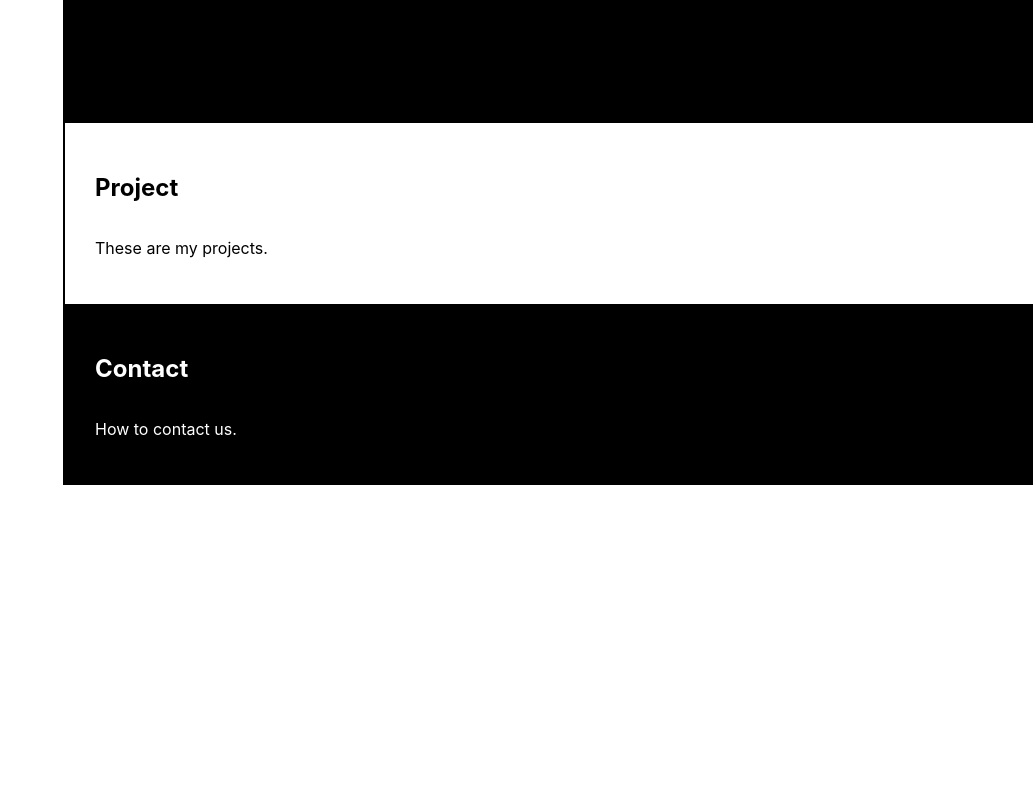
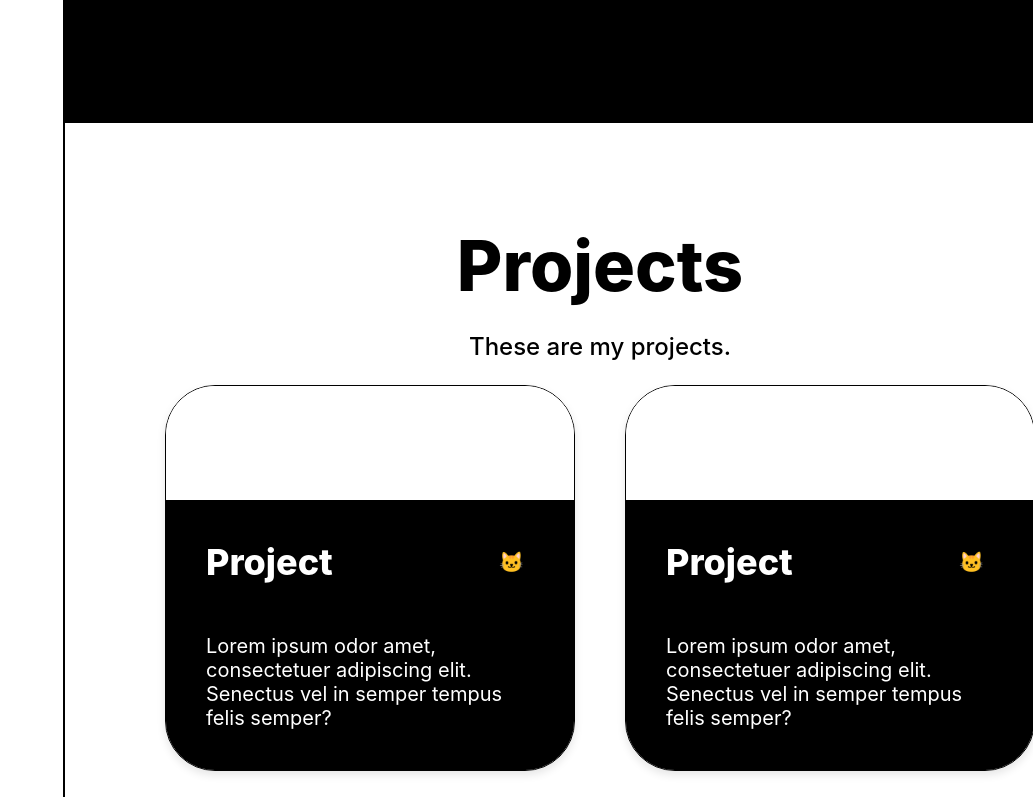
Before and after one commit to jaypeepeep/JaypeepBits, a React (Create React App) app: page / in a window 1280 px wide. Shown: the part 5843-6640 px from the top of the page, without its empty margins (247-1280 px from the left). Before the commit the page ends 6328 px from the top, so only its background shows below. Built offline with nearby package versions, Linux system fonts and the light colour scheme.

Commit message:
feat: add project cards and initialize project section

```diff
--- a/src/components/Sidebar.jsx
+++ b/src/components/Sidebar.jsx
@@ -11,13 +11,13 @@ const Sidebar = () => {
       <a href="#skills">Skills</a>
       <a href="#project">Project</a>
       <a href="#contact">Contact</a>
-      <a href="https://www.facebook.com/jaypeepeep/" target="">
+      <a href="https://www.facebook.com/jaypeepeep/" target="_blank">
         FaceBook
       </a>
-      <a href="https://www.linkedin.com/in/jaypeepeep/" target="">
+      <a href="https://www.linkedin.com/in/jaypeepeep/" target="_blank">
         LinkedIn
       </a>
-      <a href="https://github.com/jaypeepeep" target="">
+      <a href="https://github.com/jaypeepeep" target="_blank">
         Github
       </a>
     </section>
--- /dev/null
+++ b/src/components/cards/projectCard.css
@@ -0,0 +1,60 @@
+.card {
+  width: 431px;
+  height: 384px;
+  flex-shrink: 0;
+  border-radius: 50px;
+  border: 1px solid #000;
+  overflow: hidden;
+  background: #fff;
+  box-shadow: 0 4px 8px rgba(0, 0, 0, 0.1);
+  display: flex;
+  flex-direction: column;
+}
+
+.card-top {
+  background-color: #fff;
+  height: 150px;
+}
+
+.card-bottom {
+  background-color: #000;
+  color: #fff;
+  padding: 40px;
+  text-align: left;
+  position: relative;
+  display: flex;
+  flex-direction: column;
+}
+
+.card-title {
+  color: #fff;
+  font-family: Inter;
+  font-size: 36px;
+  font-style: normal;
+  font-weight: 800;
+  line-height: normal;
+  margin-top: 0px;
+}
+
+.card-description {
+  color: #fff;
+  font-family: Inter;
+  font-size: 20px;
+  font-style: normal;
+  font-weight: 400;
+  line-height: normal;
+  margin-bottom: 0px;
+}
+
+.github-icon {
+  padding: 30px;
+  font-size: 20px;
+  position: absolute;
+  top: 20px;
+  right: 20px;
+}
+
+.card-bottom:hover .card-title,
+.card-bottom:hover .card-description {
+  color: green;
+}
--- /dev/null
+++ b/src/components/cards/projectCard.jsx
@@ -0,0 +1,20 @@
+import React from "react";
+import "./projectCard.css";
+
+const ProjectCard = () => {
+  return (
+    <div className="card">
+      <div className="card-top"></div>
+      <div className="card-bottom">
+        <h2 className="card-title">Project</h2>
+        <p className="card-description">
+          Lorem ipsum odor amet, consectetuer adipiscing elit. Senectus vel in
+          semper tempus felis semper?
+        </p>
+        <span className="github-icon">🐱</span>
+      </div>
+    </div>
+  );
+};
+
+export default ProjectCard;
--- a/src/components/sections/ProjectsSection.css
+++ b/src/components/sections/ProjectsSection.css
@@ -1,4 +1,76 @@
-.ProjectSection {
+.projectSection {
+  display: flex;
+  justify-content: center;
+  align-items: center;
+  padding: 20px;
+  background-color: white;
   color: black;
-  background-color: white;
+  padding: 100px;
 }
+
+.projectContainer {
+  display: flex;
+  justify-content: center;
+  align-items: center;
+  max-width: 1200px;
+  width: 100%;
+  margin: 0 auto;
+}
+
+.projectContent {
+  display: flex;
+  flex-direction: column;
+}
+
+.projectHeader {
+  display: flex;
+  justify-content: center;
+  text-align: center;
+  width: 100%;
+  flex-direction: column;
+}
+
+.projectH1 {
+  font-family: Inter, sans-serif;
+  font-style: normal;
+  line-height: normal;
+  font-size: 70px;
+  font-weight: 800;
+  margin: 0px;
+}
+
+.projectP {
+  font-family: Inter;
+  font-size: 24px;
+  font-style: normal;
+  font-weight: 500;
+  line-height: normal;
+}
+
+.projectBox {
+  display: flex;
+  flex-direction: column;
+}
+
+.projectItems {
+  display: flex; /* Aligns items horizontally */
+}
+
+.projectItem {
+  display: flex;
+  flex-direction: column;
+  align-items: center;
+  margin-right: 10px;
+}
+
+.projectImg {
+  width: 150px;
+  height: 150px;
+}
+
+.projectCards {
+  display: flex;
+  gap: 50px;
+  flex-wrap: wrap;
+  justify-content: center;
+}
--- a/src/components/sections/ProjectsSection.jsx
+++ b/src/components/sections/ProjectsSection.jsx
@@ -1,12 +1,22 @@
-// src/components/ContactSection.jsx
 import React from "react";
+import ProjectCard from "../cards/projectCard.jsx";
 import "./ProjectsSection.css";
 
 const ProjectSection = () => {
   return (
-    <section id="project" class="ProjectSection">
-      <h2>Project</h2>
-      <p>These are my projects.</p>
+    <section id="project" className="projectSection">
+      <div className="projectContainer">
+        <div className="projectContent">
+          <div className="projectHeader">
+            <h2 className="projectH1">Projects</h2>
+            <p className="projectP">These are my projects.</p>
+          </div>
+          <div className="projectCards">
+            <ProjectCard />
+            <ProjectCard />
+          </div>
+        </div>
+      </div>
     </section>
   );
 };
```
